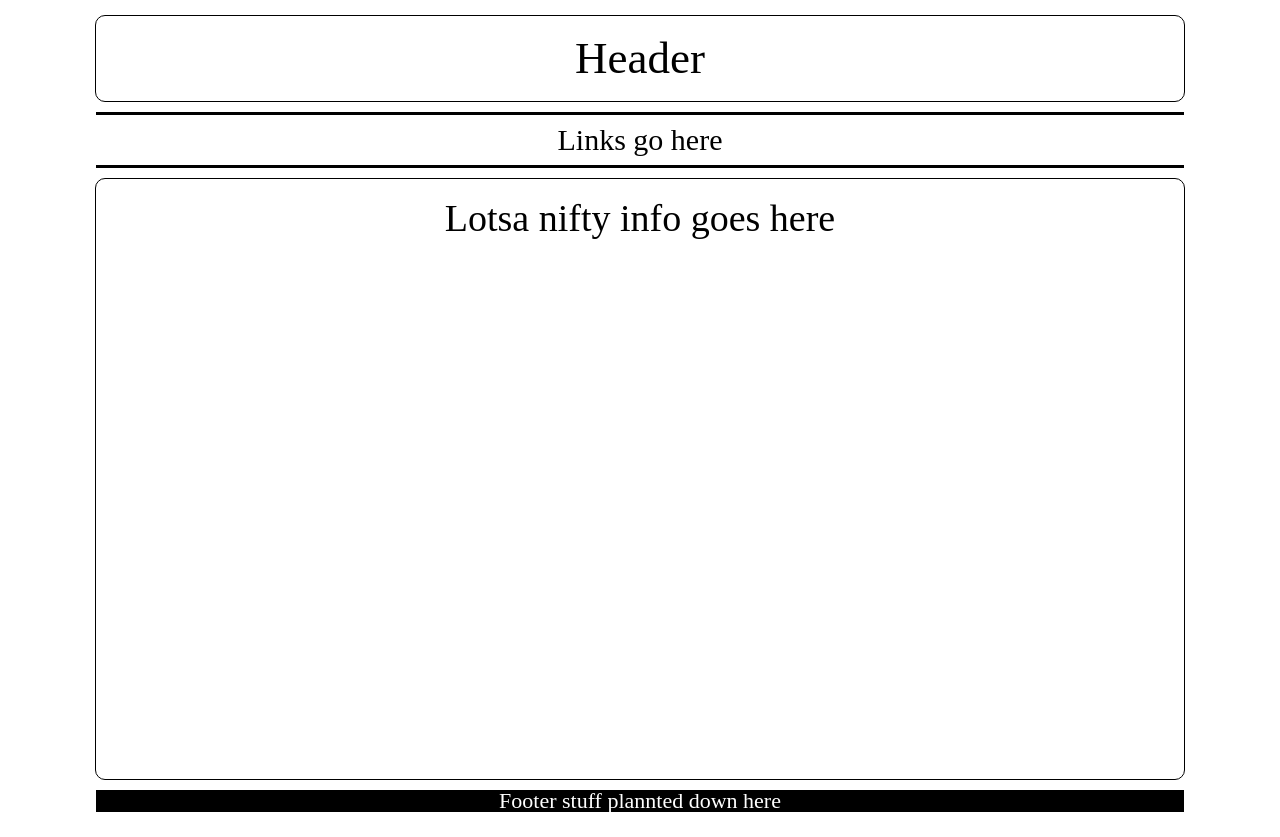
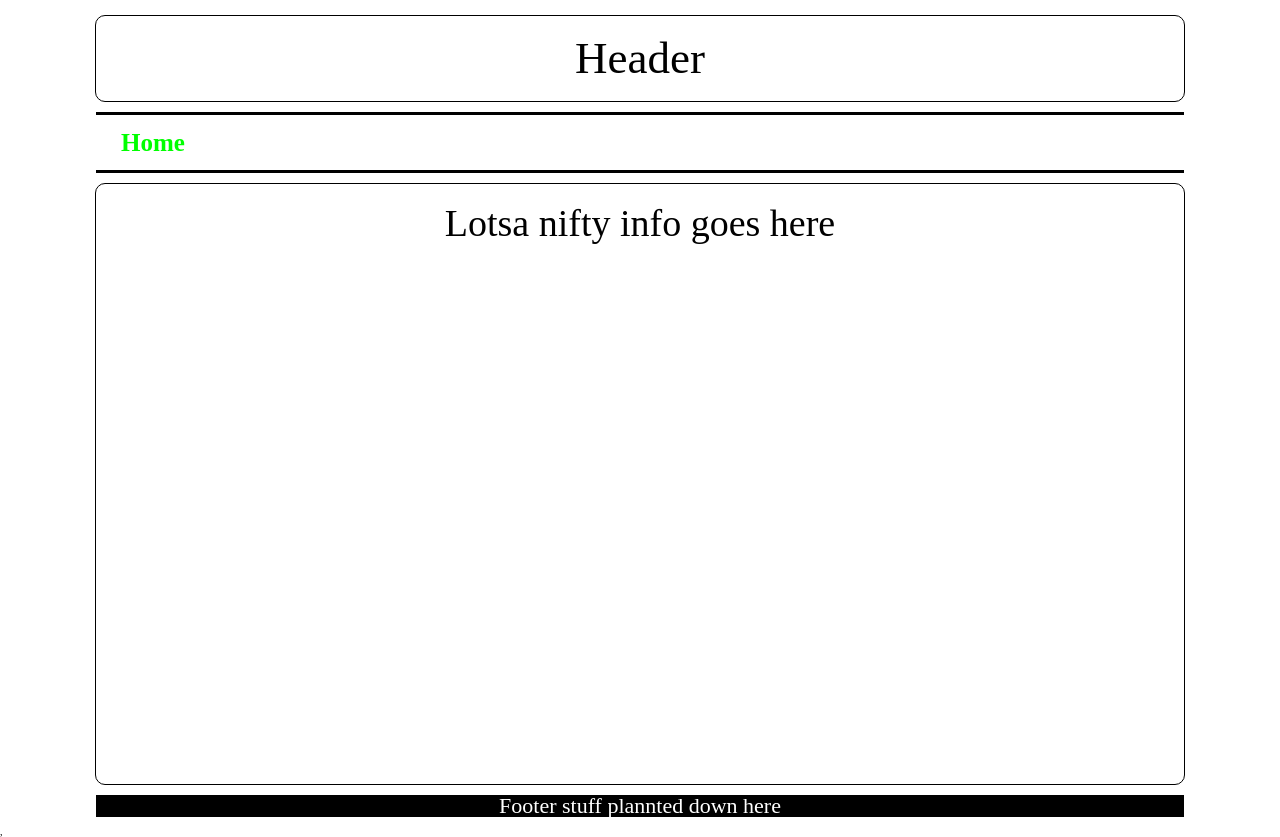
Before and after one commit to kenneth-brook/portfolio-2021, a React (Create React App) app: page / in a window 1280 px wide. Built offline with nearby package versions, Linux system fonts and the light colour scheme.

Commit message:
react-router-dom links started

```diff
--- a/package.json
+++ b/package.json
@@ -9,6 +9,7 @@
     "node-sass": "^4.14.1",
     "react": "^17.0.1",
     "react-dom": "^17.0.1",
+    "react-router-dom": "^5.2.0",
     "react-scripts": "4.0.1",
     "web-vitals": "^0.2.4"
   },
--- a/src/App.js
+++ b/src/App.js
@@ -10,7 +10,6 @@ function App() {
 		<div className='App'>
 			<Header />
 			<Nav />
-			<Home />
 			<Footer />
 		</div>
 	);
--- a/src/components/Nav.js
+++ b/src/components/Nav.js
@@ -1,10 +1,24 @@
 import React from "react";
+import { BrowserRouter as Router, Route, NavLink } from "react-router-dom";
+
+import Home from "./Home";
 
 function Nav() {
 	return (
-		<nav className='navWrap'>
-			<h2>Links go here</h2>
-		</nav>
+		<div>
+			<nav className='navWrap'>
+				<ul>
+					<li>
+						<NavLink className='link' exact to='/' activeClassName='active'>
+							Home
+						</NavLink>
+					</li>
+				</ul>
+			</nav>
+			<div>
+				<Route exact path='/' component={Home} />
+			</div>
+		</div>
 	);
 }
 
--- a/src/index.js
+++ b/src/index.js
@@ -1,10 +1,15 @@
 import React from "react";
 import ReactDOM from "react-dom";
+import { BrowserRouter as Router, Route, Link } from "react-router-dom";
+
 import App from "./App";
 
 ReactDOM.render(
-	<React.StrictMode>
-		<App />
-	</React.StrictMode>,
+	<Router>
+		<React.StrictMode>
+			<App />
+		</React.StrictMode>
+		,
+	</Router>,
 	document.getElementById("root")
 );
--- a/src/sass/nav.scss
+++ b/src/sass/nav.scss
@@ -5,10 +5,28 @@
 	border-top: 3px solid black;
 	border-bottom: 3px solid black;
 
-	h2 {
-		font-size: 3rem;
-		margin-top: 10px;
-		margin-bottom: 10px;
-		text-align: center;
+	ul {
+		display: flex;
+		align-items: center;
+		justify-content: flex-start;
+		list-style-type: none;
+		text-decoration: none;
+
+		li {
+			margin-left: 25px;
+			margin-bottom: 15px;
+			margin-top: 15px;
+			font-size: 2.5rem;
+
+			.link {
+				text-decoration: none;
+				color: #1264a3;
+				font-weight: bold;
+			}
+
+			.active {
+				color: lime;
+			}
+		}
 	}
 }
```
Also changed, not shown: 2 other files (tests, documents, lock files or other folders).
